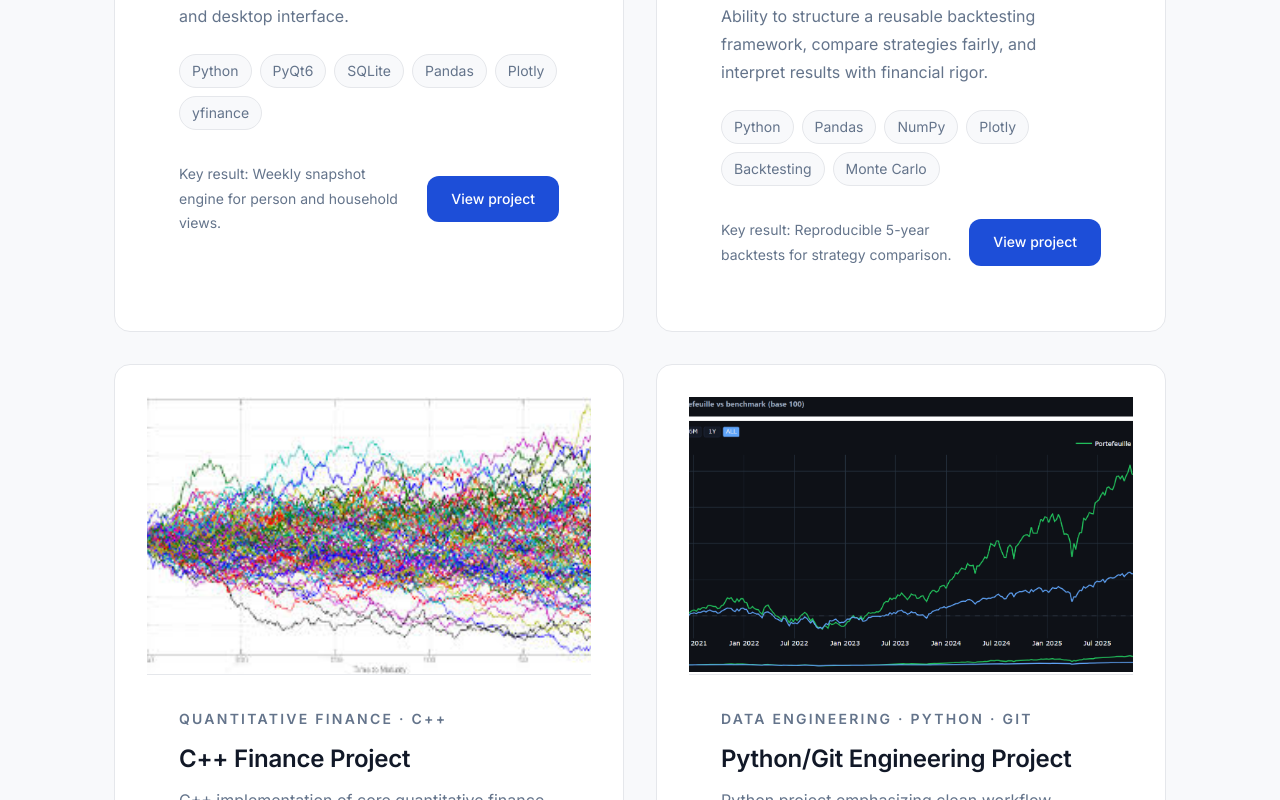
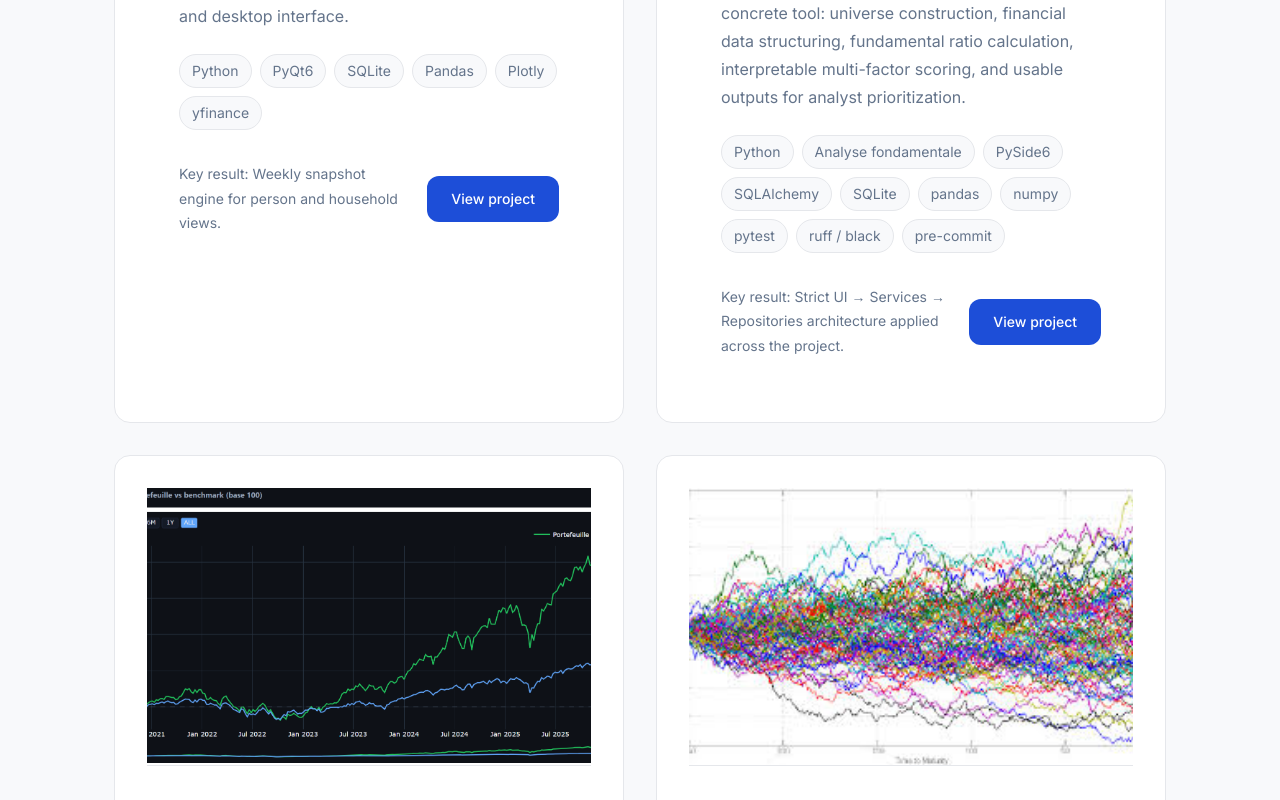
Before and after one commit to MaximeFARRE/Site_stage, a Next.js app: page /en/projects in a window 1280 px wide. Shown: the part 1320-2120 px from the top of the page. Built offline with nearby package versions, Linux system fonts and the light colour scheme.

Commit message:
feat: prioritize featured projects by display order

```diff
--- a/src/components/home/featured-projects.tsx
+++ b/src/components/home/featured-projects.tsx
@@ -3,14 +3,16 @@ import { useLocale, useTranslations } from "next-intl";
 
 import Container from "@/components/layout/container";
 import { localizeProject } from "@/data/project-i18n";
-import { projects } from "@/data/projects";
+import { projects, sortProjectsForDisplay } from "@/data/projects";
 import { Link } from "@/i18n/navigation";
 import { type Locale } from "@/i18n/routing";
 
 export default function FeaturedProjects() {
   const locale = useLocale() as Locale;
   const t = useTranslations("FeaturedProjects");
-  const featured = projects.filter((p) => p.featured).map((project) => localizeProject(project, locale));
+  const featured = sortProjectsForDisplay(projects.filter((p) => p.featured)).map((project) =>
+    localizeProject(project, locale)
+  );
 
   return (
     <section className="section border-t border-[var(--border)]">
--- a/src/components/projects/projects-page-content.tsx
+++ b/src/components/projects/projects-page-content.tsx
@@ -6,7 +6,7 @@ import { useLocale, useTranslations } from "next-intl";
 
 import Container from "@/components/layout/container";
 import { localizeProject } from "@/data/project-i18n";
-import { projects } from "@/data/projects";
+import { projects, sortProjectsForDisplay } from "@/data/projects";
 import { Link } from "@/i18n/navigation";
 import { type Locale } from "@/i18n/routing";
 
@@ -26,7 +26,7 @@ export default function ProjectsPageContent() {
   const [activeCategory, setActiveCategory] = useState<CategoryId>("all");
 
   const localizedProjects = useMemo(
-    () => projects.map((project) => localizeProject(project, locale)),
+    () => sortProjectsForDisplay(projects).map((project) => localizeProject(project, locale)),
     [locale]
   );
 
--- a/src/data/projects.ts
+++ b/src/data/projects.ts
@@ -760,7 +760,7 @@ export const projects: Project[] = [
             "Outil desktop de screening fondamental des small caps françaises pour constituer un univers investissable, calculer des ratios interprétables et prioriser une watchlist buy-side.",
         longDescription:
             "Ce projet est un outil desktop de screening fondamental des small caps françaises. L’objectif est de construire une chaîne complète d’analyse buy-side : constitution d’un univers investissable, collecte et stockage des données financières, calcul de ratios fondamentaux, scoring multi-facteurs interprétable et restitution des meilleures idées sous forme de watchlist exploitable. Le projet vise moins à prédire mécaniquement le marché qu’à reproduire une première couche de travail d’analyste : filtrer, comparer, prioriser et documenter les sociétés à étudier.",
-        technologies: ["Python", "PySide6", "SQLAlchemy", "SQLite", "pandas", "numpy", "pytest", "ruff / black", "pre-commit"],
+        technologies: ["Python", "Analyse fondamentale", "PySide6", "SQLAlchemy", "SQLite", "pandas", "numpy", "pytest", "ruff / black", "pre-commit"],
         image: "/images/projects/smallcaps_screener_fr.png",
         featured: true,
 
@@ -1117,3 +1117,18 @@ export function getFeaturedProjects() {
 export function getProjectBySlug(slug: string) {
     return projects.find((project) => project.slug === slug);
 }
+
+const projectDisplayPriority: Record<string, number> = {
+    "suivi-patrimoine": 0,
+    "smallcaps-screener-fr": 1,
+    "backtest-optimisation-portefeuille": 2,
+};
+
+export function sortProjectsForDisplay(items: Project[]) {
+    return [...items].sort((a, b) => {
+        const aPriority = projectDisplayPriority[a.slug] ?? Number.MAX_SAFE_INTEGER;
+        const bPriority = projectDisplayPriority[b.slug] ?? Number.MAX_SAFE_INTEGER;
+
+        return aPriority - bPriority;
+    });
+}
```
